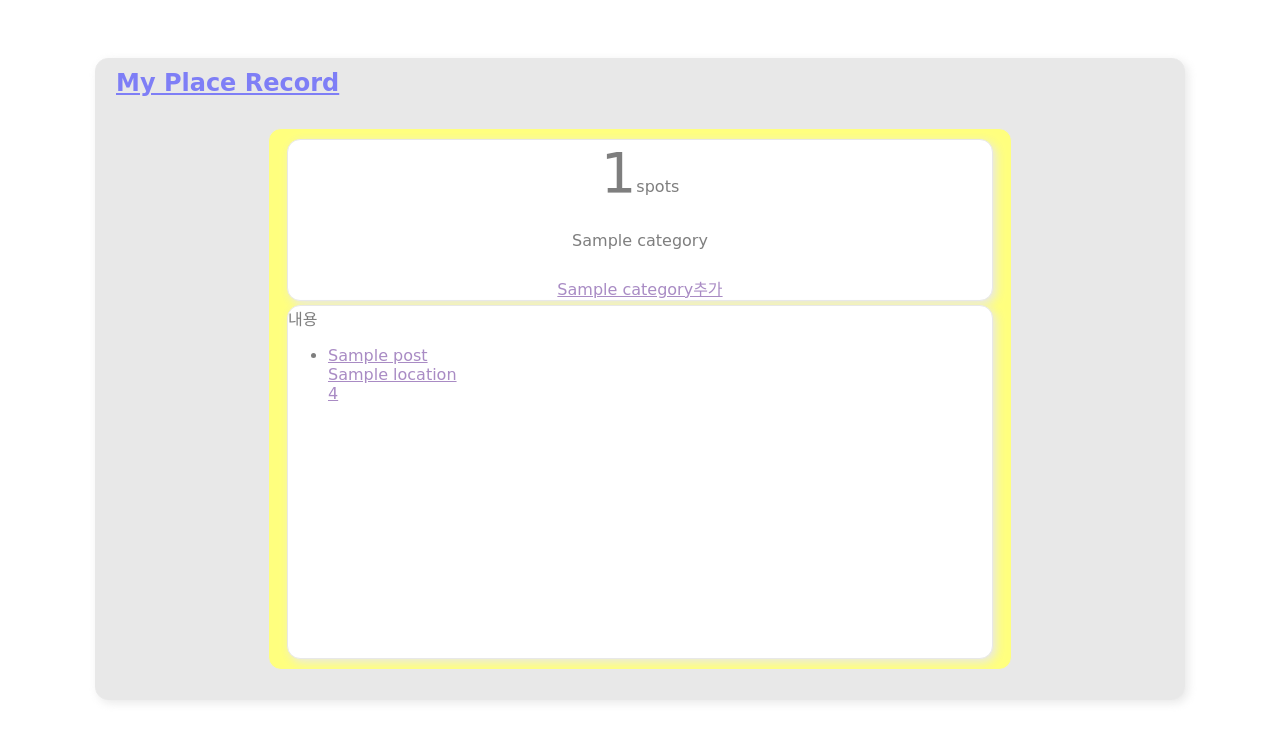
After one commit to Odreystella/My_Place_Record_Project2, a Django app: template place/templates/place_list.html in a window 1280 px wide. The commit adds this page. Shown: the top 741 px of the page. Run offline with Django 3.2, Linux system fonts and the light colour scheme; the template is opened without the code that fills it: most values are stand-ins (such as "Sample title", 1, 10 or a date in 2020); some web fonts are replaced.

Commit message:
feat: view place list per category
- add place:post url in index.html
- add place/post url in place/urls.py
- create CategoryDetailView in place/views.py
- create place_list template

```diff
--- a/place/services.py
+++ b/place/services.py
@@ -4,3 +4,7 @@ class PlaceService():
     @staticmethod
     def get_all_posts():
         return Place.objects.all()
+
+    @staticmethod
+    def find_by_post(category_pk):
+        return Place.objects.filter(category__pk=category_pk)
--- a/place/templates/index.html
+++ b/place/templates/index.html
@@ -1,9 +1,6 @@
 {% extends "base.html" %}
 
 {% load static %}
-
-{% block title %}
-{% endblock title %}
 
 {% block css %}
 <link rel="stylesheet" href="{% static 'index.css' %}">
@@ -21,7 +18,7 @@
                     <li>전체</li>
                     {% if user.is_authenticated %}
                     {% for category in categories %}
-                    <li><a href="">{{category}}</a></li>
+                    <li><a href="{% url 'place:post' category.pk %}">{{category}}</a></li>
                     {% endfor %}
                     {% endif %}
                 </ul>
--- /dev/null
+++ b/place/templates/place_list.html
@@ -0,0 +1,49 @@
+{% extends "base.html" %}
+
+{% load static %}
+{% block title%}
+<title>Place_Post_List</title>
+{% endblock title%}
+
+{% block css %}
+<link rel="stylesheet" href="{% static 'index.css' %}">
+<style>
+   .container {
+       justify-content: center;
+   }
+   .place {
+       width: 58vw;
+   }
+   .nav, .post {
+       width: 55vw;
+   }
+</style>
+{% endblock css %}
+
+{% block content %}
+<div class="main border">
+    <h3 class="heading"><a href="{% url 'index' %}">My Place Record</a></h3>
+    <div class="container">
+        <div class="place border flex">
+            <div class="nav border flex">
+                <span class="count"><span class="num">{{posts | length}}</span>spots</span>
+                <ul class="menu">
+                    <li>{{category.name}}</a></li>
+                </ul>
+                <a href="" class="btn-add">{{category.name}}추가</a>
+            </div>
+            <div class="post border">내용
+                <ul>
+                    {% for post in posts %}
+                    <li><a href="">
+                        {{post.name}}<br>
+                        {{post.location}}<br>
+                        {{post.stars}}
+                    </li></a>
+                    {% endfor %}
+                </ul>
+            </div>
+        </div>
+    </div>
+</div>
+{% endblock content %}
--- a/place/urls.py
+++ b/place/urls.py
@@ -1,7 +1,10 @@
 from django.contrib import admin
 from django.urls import path
+
+from place.views import CategoryDetailView
 
 app_name='place'
 
 urlpatterns = [
+     path('post/<int:pk>', CategoryDetailView.as_view(), name='post'),
 ]
```
Also changed, not shown: place/views.py (+13 -0 lines).
